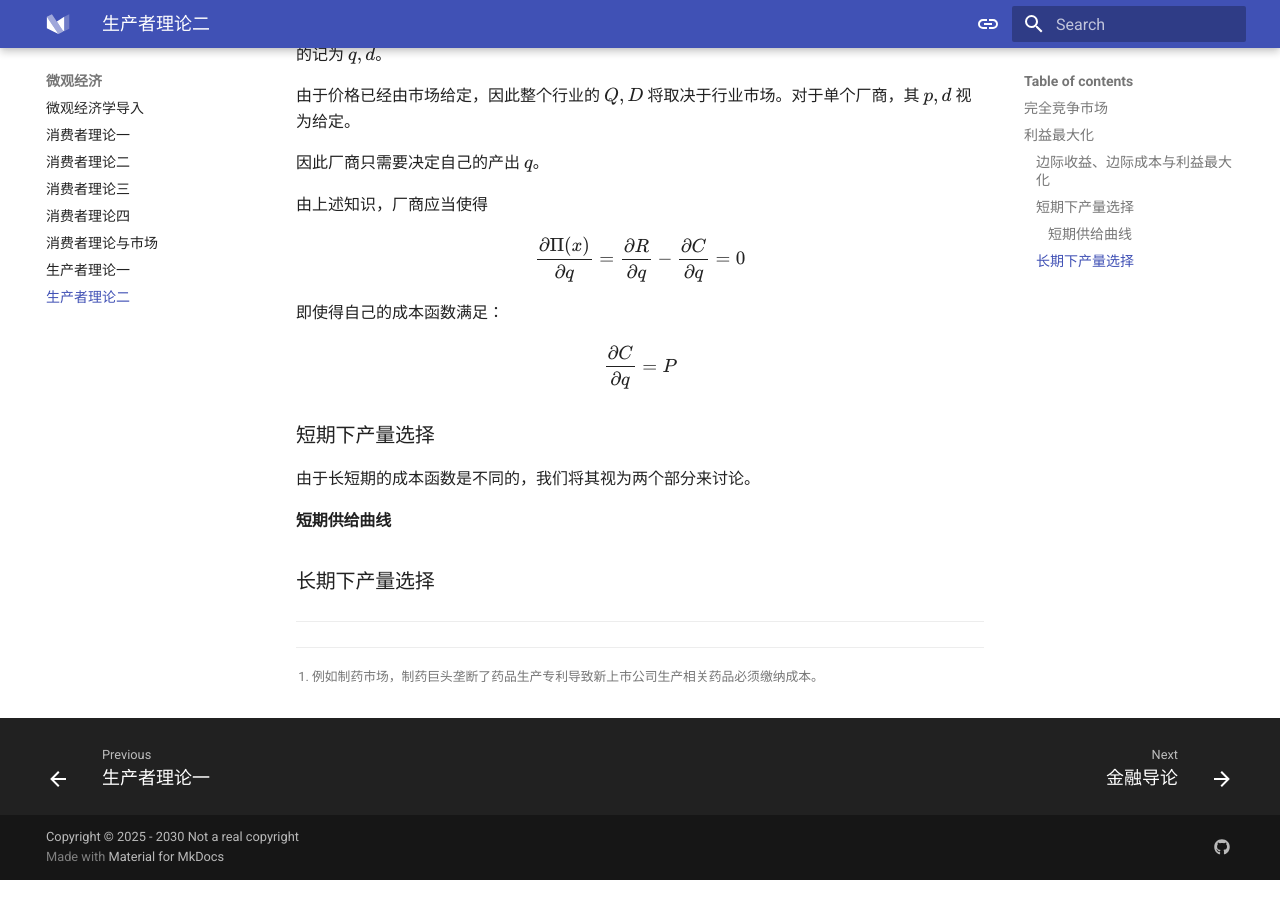
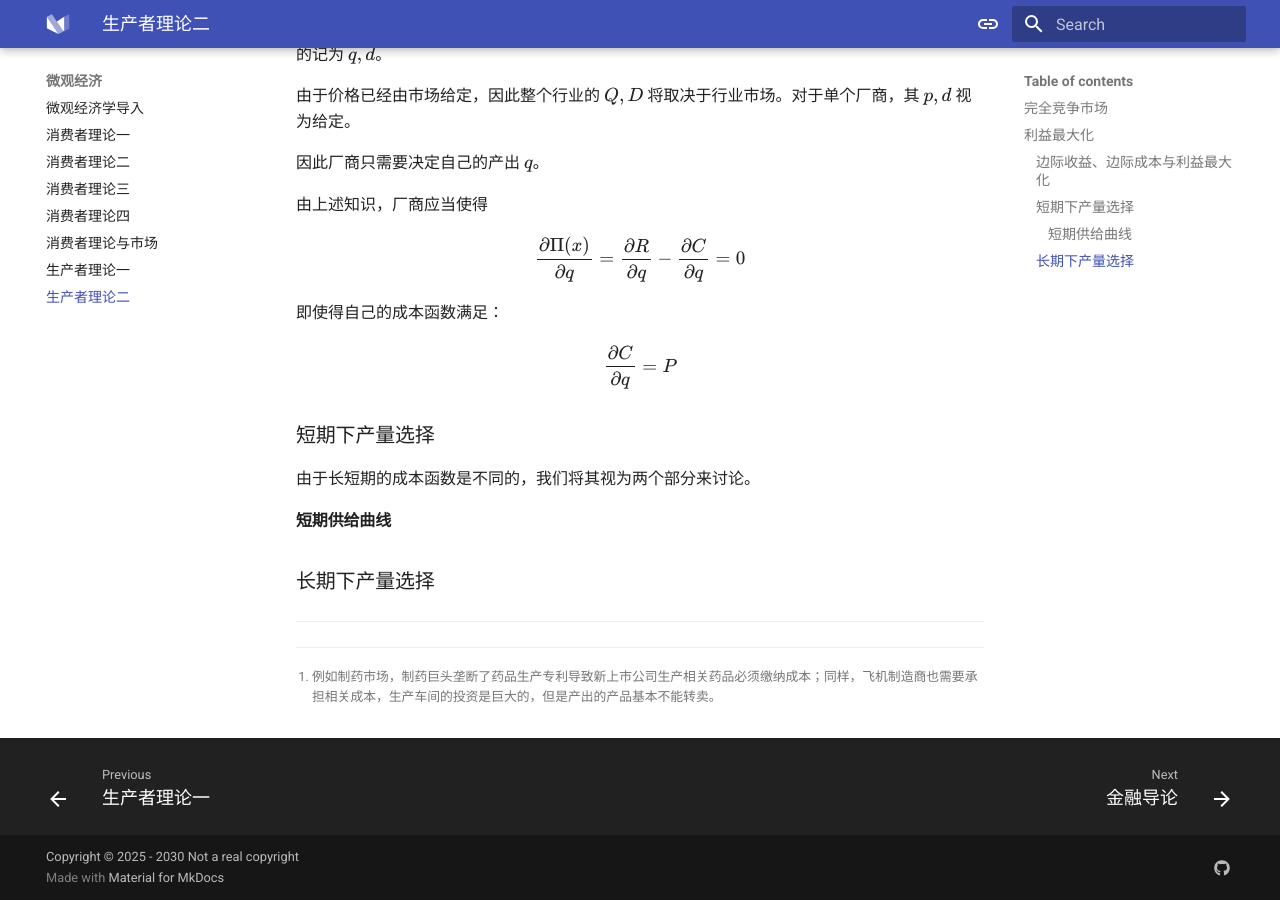
Before and after one commit to HarudogMyLand/FuckEconomicNote, an MkDocs documentation site: the page built from docs/microeco/tutorial8.md, in a window 1280 px wide and 900 px high, scrolled down 1087 px. Built offline with MkDocs 1.6.1 and Material for MkDocs 9.7.7, drawn with Linux system fonts in a browser that asks for light colours.

Commit message:
Update tutorial8.md

```diff
--- a/docs/microeco/tutorial8.md
+++ b/docs/microeco/tutorial8.md
@@ -59,4 +59,4 @@ $$
 
 ---
 
-[^1]: 例如制药市场，制药巨头垄断了药品生产专利导致新上市公司生产相关药品必须缴纳成本。
+[^1]: 例如制药市场，制药巨头垄断了药品生产专利导致新上市公司生产相关药品必须缴纳成本；同样，飞机制造商也需要承担相关成本，生产车间的投资是巨大的，但是产出的产品基本不能转卖。
```
